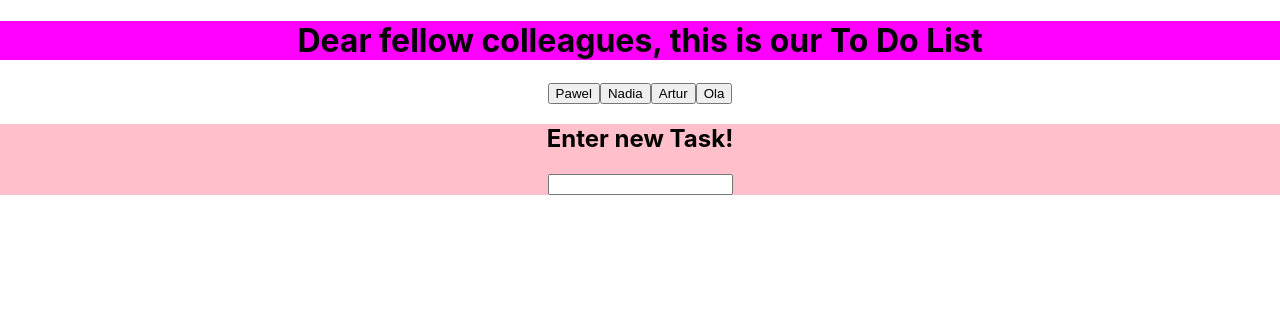
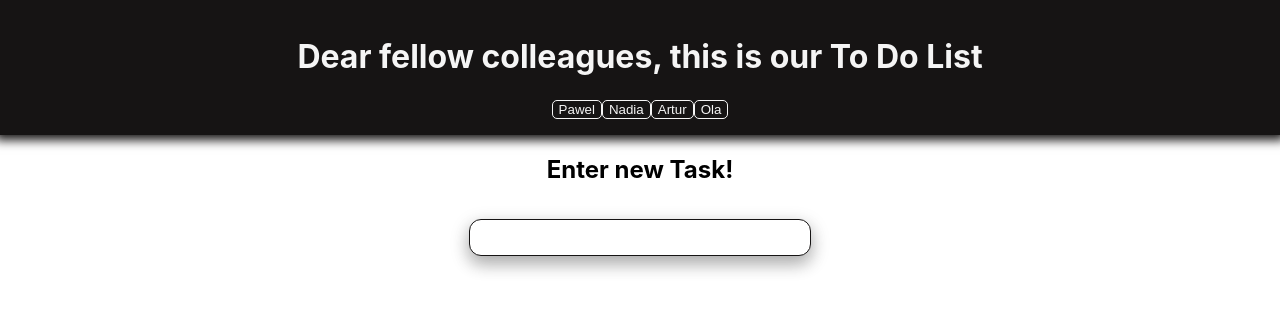
Before and after one commit to Jagholin/todo_react, a React (Create React App) app: page / in a window 1280 px wide. Shown: the top 310 px of the page. Built offline with nearby package versions, Linux system fonts and the light colour scheme.

Commit message:
styling header and Input section

```diff
--- a/src/App.js
+++ b/src/App.js
@@ -3,7 +3,7 @@ import "./App.css";
 import Buttons from "./components/buttons";
 import Footer from "./components/footer";
 import Header from "./components/Header";
-import NewTask from "./components/newtask";
+import NewTask from "./components/Newtask";
 import TodoList from "./components/todo_list";
 import { useState } from "react";
 
--- a/src/components/Header.js
+++ b/src/components/Header.js
@@ -2,19 +2,19 @@ import "./header.css";
 
 function Header(props) {
     return (
-        <div>
+        <div className="header">
             <h1 className="text">Dear fellow colleagues, this is our To Do List</h1>
             <a href="https://www.github.com/Jagholin" target="_blank">
-                <button>Pawel</button>
+                <button className="link">Pawel</button>
             </a>
             <a href="https://github.com/Nadia551" target="_blank">
-                <button>Nadia</button>
+                <button className="link">Nadia</button>
             </a>
             <a href="https://github.com/Kingarthur914" target="_blank">
-                <button>Artur</button>
+                <button className="link">Artur</button>
             </a>
             <a href="https://github.com/marczewska" target="_blank">
-                <button>Ola</button>
+                <button className="link">Ola</button>
             </a>
         </div>
     );
--- a/src/components/Newtask.css
+++ b/src/components/Newtask.css
@@ -1,3 +1,12 @@
 .newTask {
-    background-color: pink;
+    text-align: center;
 }
+
+.input {
+    width: 300px;
+    padding: 10px 20px;
+    margin: 15px 60px;
+    border: 1px solid rgb(22, 20, 20);
+    border-radius: 12px;
+    box-shadow: 0 8px 16px 0 rgba(0,0,0,0.2), 0 6px 20px 0 rgba(0,0,0,0.19);
+}
--- a/src/components/newtask.jsx
+++ b/src/components/Newtask.js
@@ -1,11 +1,11 @@
-import "./Newtask.css"
+import "./newtask.css"
 import { useState} from "react"
 function NewTask({state}) {
     const [todo, setTodo]  = useState("")
     return (
         <div className= "newTask">
-            <h2>Enter new Task!</h2>
-            <input type="text" onChange={(e)=> {
+            <h2 className="title">Enter new Task!</h2>
+            <input type="text" className="input" onChange={(e)=> {
                 setTodo(e.target.value)
             }} />
         </div>
--- a/src/components/header.css
+++ b/src/components/header.css
@@ -1,3 +1,25 @@
+.header {
+    display: flow-root;
+    background-color: rgb(22, 20, 20);
+    padding: 1rem;
+    box-shadow: 0 0 10px 5px rgb(22, 20, 20);
+}
+
 .text {
-    background-color: magenta;
+    color: whitesmoke;
+    text-shadow: 0 0 5px 3px whitesmoke;
+
 }
+
+.link {
+    color: whitesmoke;
+    background-color: rgb(22, 20, 20);
+    border: 0.5px solid whitesmoke;
+    border-radius: 5px;
+}
+
+.link:hover {
+    background-color: whitesmoke;
+    color: rgb(22, 20, 20);
+    border: 0.5px solid  rgb(22, 20, 20);
+}
```
